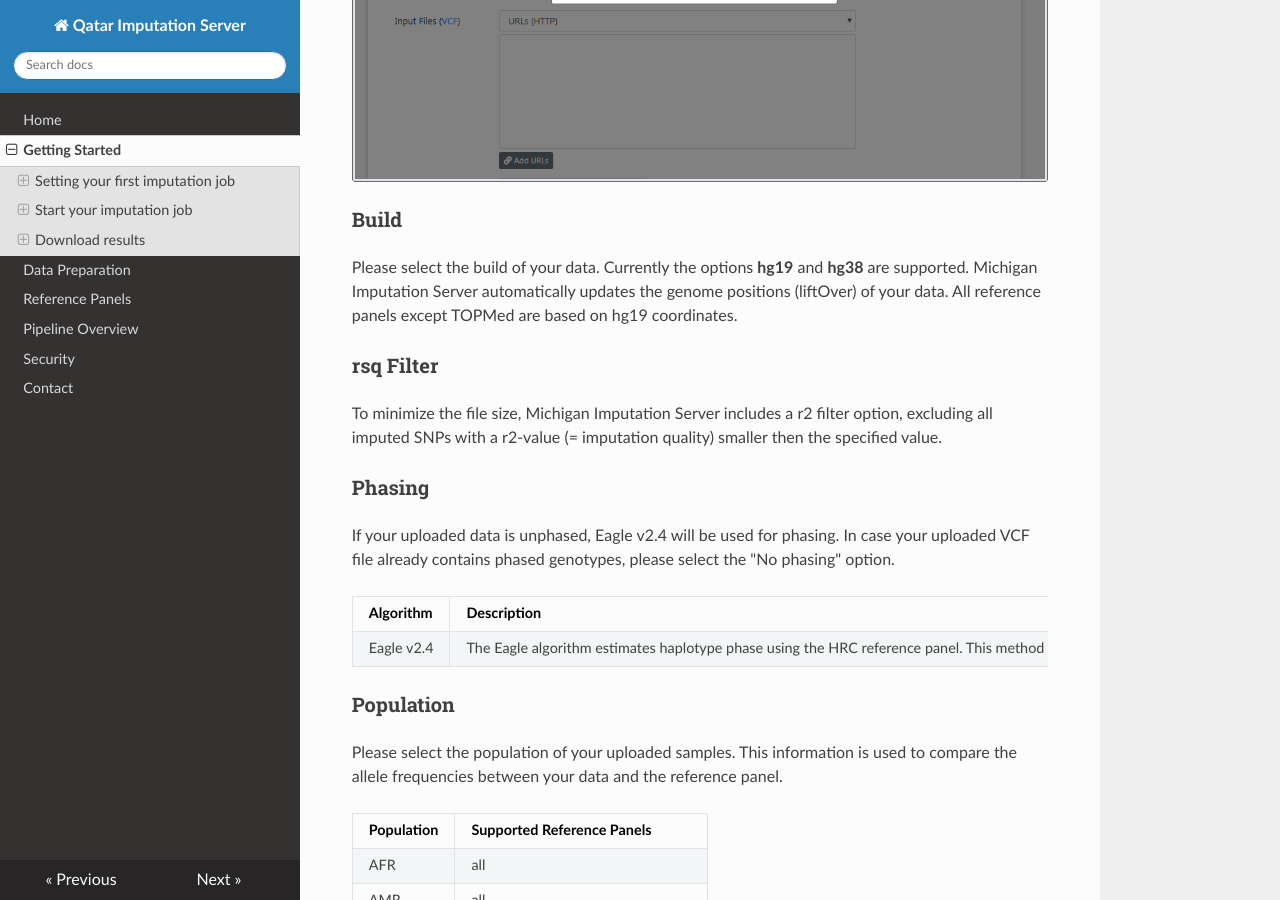
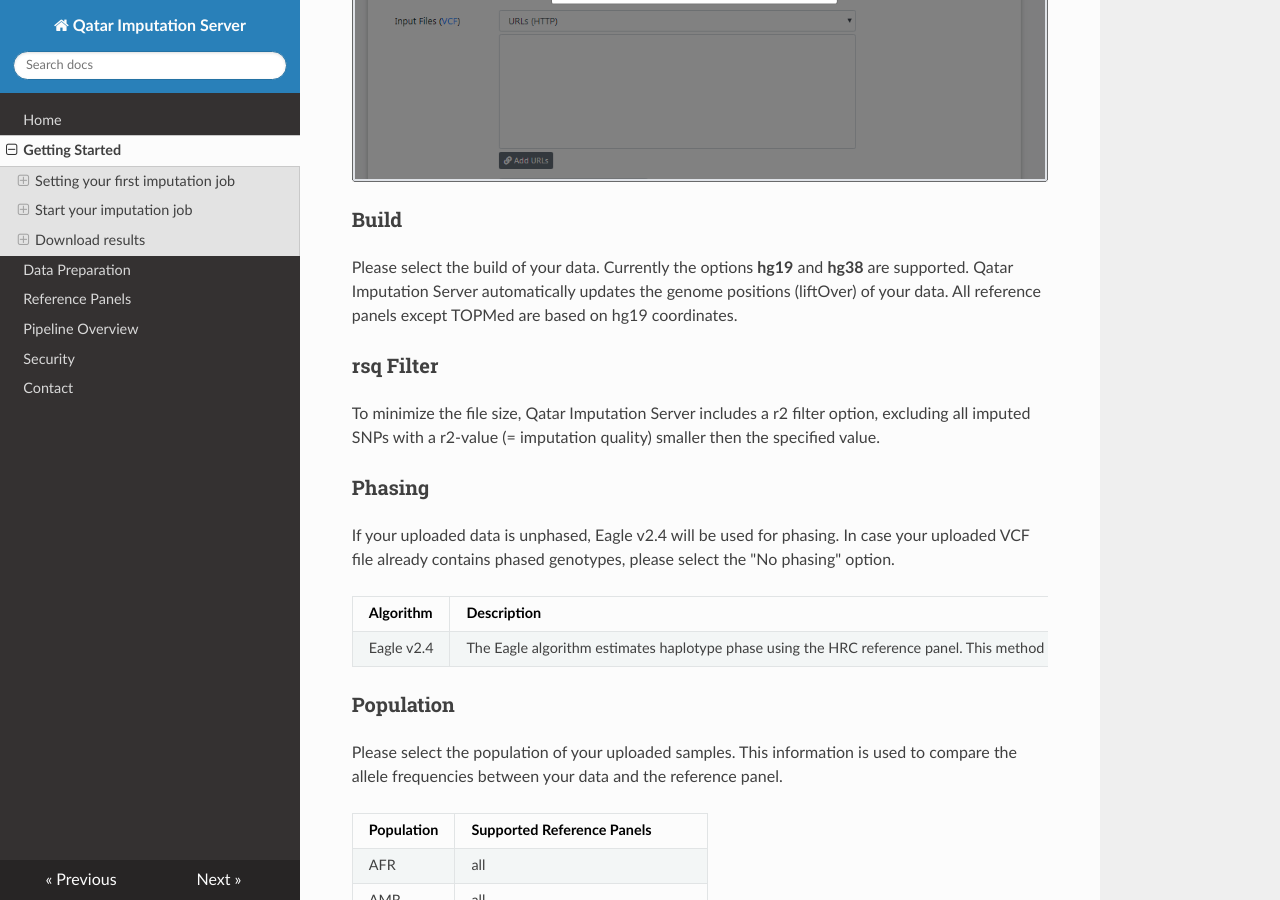
Before and after one commit to radithottoli/qatarimputationserver, an MkDocs documentation site: the page built from docs/gettingstarted.md, in a window 1280 px wide and 900 px high, scrolled down 3889 px. Built offline with MkDocs 1.6.1, drawn with Linux system fonts in a browser that asks for light colours; nearby versions of some CDN libraries.

Commit message:
changing Michigan imputation server to Qatar imputation server

```diff
--- a/docs/gettingstarted.md
+++ b/docs/gettingstarted.md
@@ -57,11 +57,11 @@
 
 ### Build
 
-Please select the build of your data. Currently the options **hg19** and **hg38** are supported. Michigan Imputation Server automatically updates the genome positions (liftOver) of your data. All reference panels except TOPMed are based on hg19 coordinates.
+Please select the build of your data. Currently the options **hg19** and **hg38** are supported. Qatar Imputation Server automatically updates the genome positions (liftOver) of your data. All reference panels except TOPMed are based on hg19 coordinates.
 
 ### rsq Filter
 
-To minimize the file size, Michigan Imputation Server includes a r2 filter option, excluding all imputed SNPs with a r2-value (= imputation quality) smaller then the specified value.
+To minimize the file size, Qatar Imputation Server includes a r2 filter option, excluding all imputed SNPs with a r2-value (= imputation quality) smaller then the specified value.
 
 ### Phasing
 
```
Also changed, not shown: docs/contact.md (+0 -5 lines).
